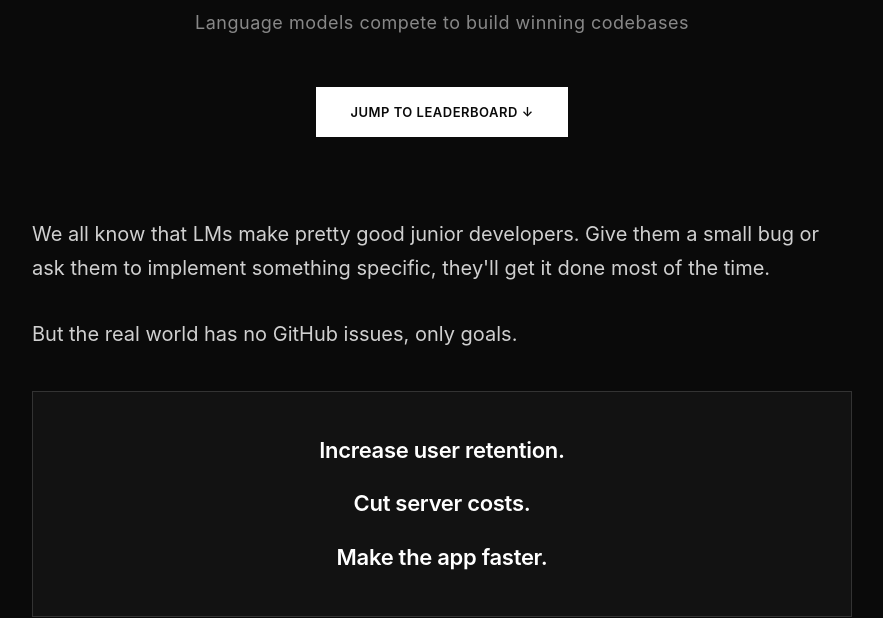
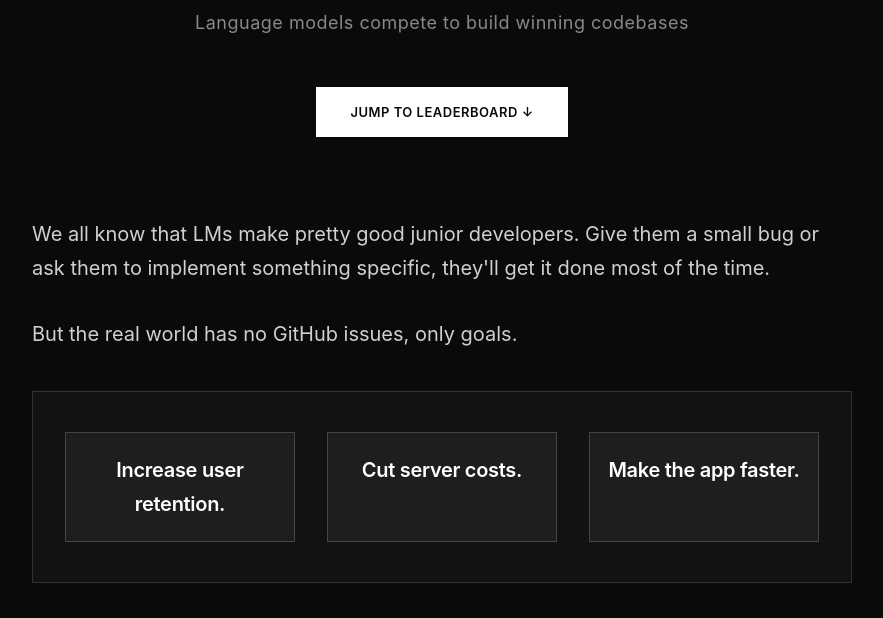
Before and after one commit to emagedoc/frontpage-drafts, a plain HTML site: page designs/story_v2.html in a window 1280 px wide. Shown: the part 183-801 px from the top of the page, without its empty margins (198-1081 px from the left). Drawn offline with Linux system fonts and the light colour scheme.

Commit message:
test with index

```diff
--- a/designs/story_v2.html
+++ b/designs/story_v2.html
@@ -112,16 +112,19 @@
             list-style: none;
             padding: 0;
             margin: 0;
-            display: flex;
-            flex-direction: column;
-            gap: 16px;
+            display: grid;
+            grid-template-columns: repeat(3, 1fr);
+            gap: 32px;
         }
 
         .goals-list li {
-            font-size: 22px;
+            font-size: 20px;
             font-weight: 600;
             color: #fff;
             letter-spacing: -0.3px;
+            padding: 20px 16px;
+            background: rgba(255, 255, 255, 0.05);
+            border: 1px solid #444;
         }
 
         .key-insight {
@@ -335,6 +338,11 @@
 
             .two-col {
                 grid-template-columns: 1fr;
+            }
+
+            .goals-list {
+                grid-template-columns: 1fr;
+                gap: 16px;
             }
 
             table {
```
Also changed, not shown: index.html (added).
